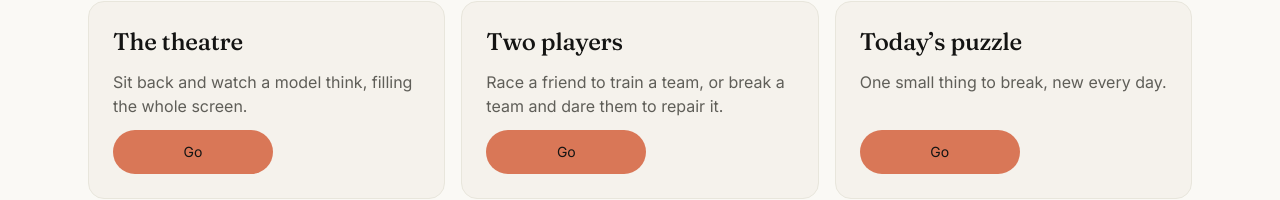
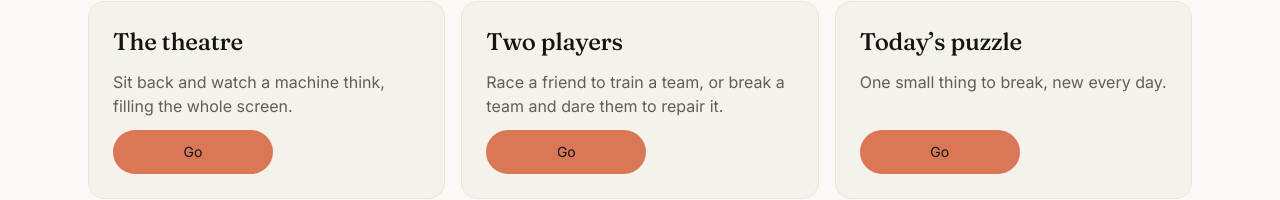
Before and after one commit to niramaymehta23/neural-atlas, a Next.js app: page /explore in a window 1280 px wide. Shown: the part 525-725 px from the top of the page. Built offline with nearby package versions, Linux system fonts and the light colour scheme.

Commit message:
Plainer words for the theatre

```diff
--- a/src/experiences/shell/captions.ts
+++ b/src/experiences/shell/captions.ts
@@ -48,8 +48,8 @@ export const pages = {
   theatre: {
     path: "/theatre",
     title: "The theatre",
-    opening: "Sit back and watch a small model think. Nothing to do here but look.",
-    card: "Sit back and watch a model think, filling the whole screen.",
+    opening: "Sit back and watch a small machine think. Nothing to do here but look.",
+    card: "Sit back and watch a machine think, filling the whole screen.",
   },
   twoPlayer: {
     path: "/two-player",
```
